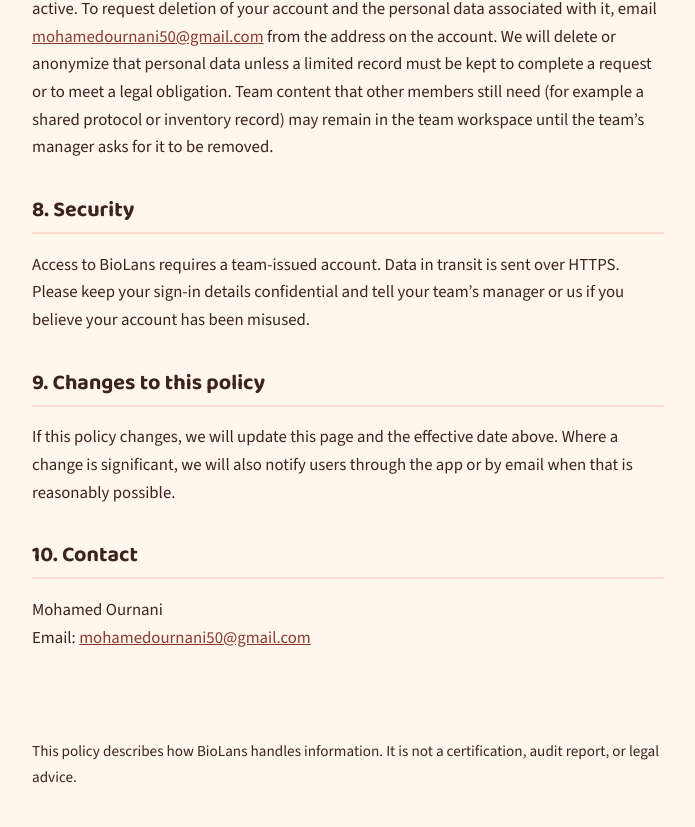
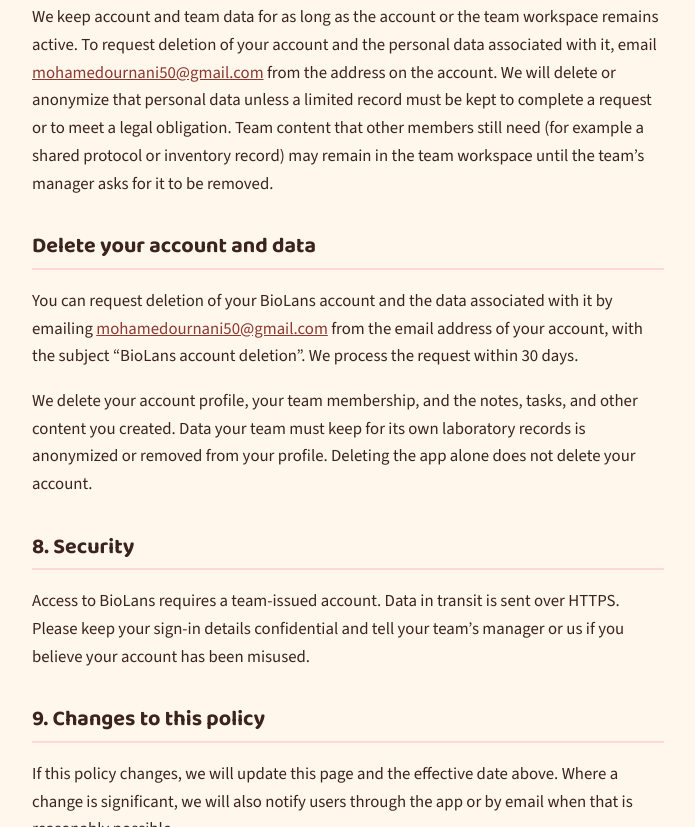
Before and after one commit to mohamed200025/biolans-privacy, a plain HTML site: page index.html in a window 1280 px wide. Shown: the part 1742-2569 px from the top of the page, without its empty margins (292-987 px from the left). Drawn offline with nearby package versions, Linux system fonts and the light colour scheme.

Commit message:
Add a Delete your account and data section (#2)
Explain how to request BioLans account deletion by email, what is removed, and link to that section from the top of the page.

Co-authored-by: Cursor Agent <cursoragent@cursor.com>

```diff
--- a/index.html
+++ b/index.html
@@ -64,6 +64,7 @@
     <h1>BioLans Privacy Policy</h1>
     <p class="subtitle">A team workspace for bioanalytical laboratories</p>
     <p class="meta">Effective date: 14 November 2026</p>
+    <p class="meta"><a href="#delete-account">Delete your account and data</a></p>
   </header>
   <main>
     <h2>1. Who we are</h2>
@@ -99,6 +100,10 @@
     <h2>7. Retention and account deletion</h2>
     <p>We keep account and team data for as long as the account or the team workspace remains active. To request deletion of your account and the personal data associated with it, email <a href="mailto:mohamedournani50@gmail.com">mohamedournani50@gmail.com</a> from the address on the account. We will delete or anonymize that personal data unless a limited record must be kept to complete a request or to meet a legal obligation. Team content that other members still need (for example a shared protocol or inventory record) may remain in the team workspace until the team’s manager asks for it to be removed.</p>
 
+    <h2 id="delete-account">Delete your account and data</h2>
+    <p>You can request deletion of your BioLans account and the data associated with it by emailing <a href="mailto:mohamedournani50@gmail.com?subject=BioLans%20account%20deletion">mohamedournani50@gmail.com</a> from the email address of your account, with the subject “BioLans account deletion”. We process the request within 30 days.</p>
+    <p>We delete your account profile, your team membership, and the notes, tasks, and other content you created. Data your team must keep for its own laboratory records is anonymized or removed from your profile. Deleting the app alone does not delete your account.</p>
+
     <h2>8. Security</h2>
     <p>Access to BioLans requires a team-issued account. Data in transit is sent over HTTPS. Please keep your sign-in details confidential and tell your team’s manager or us if you believe your account has been misused.</p>
 
```
